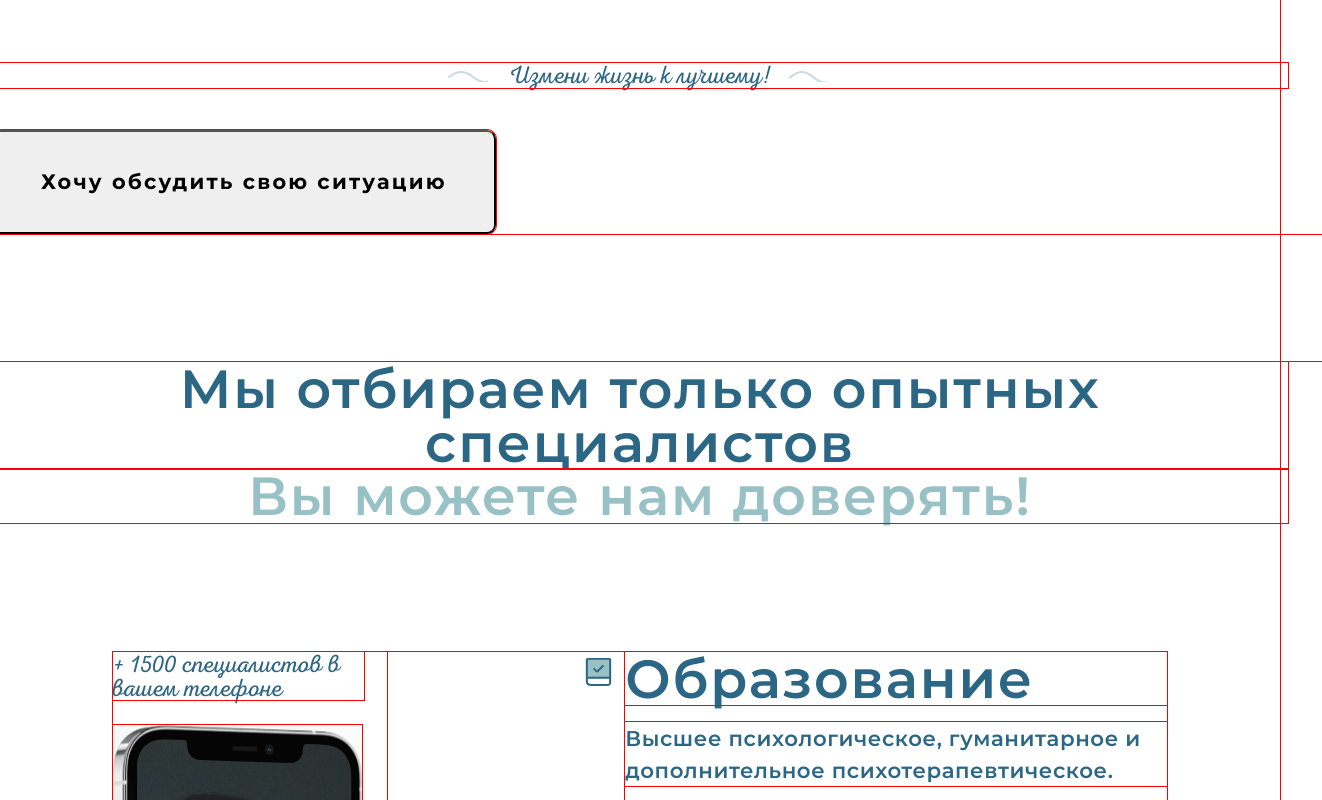
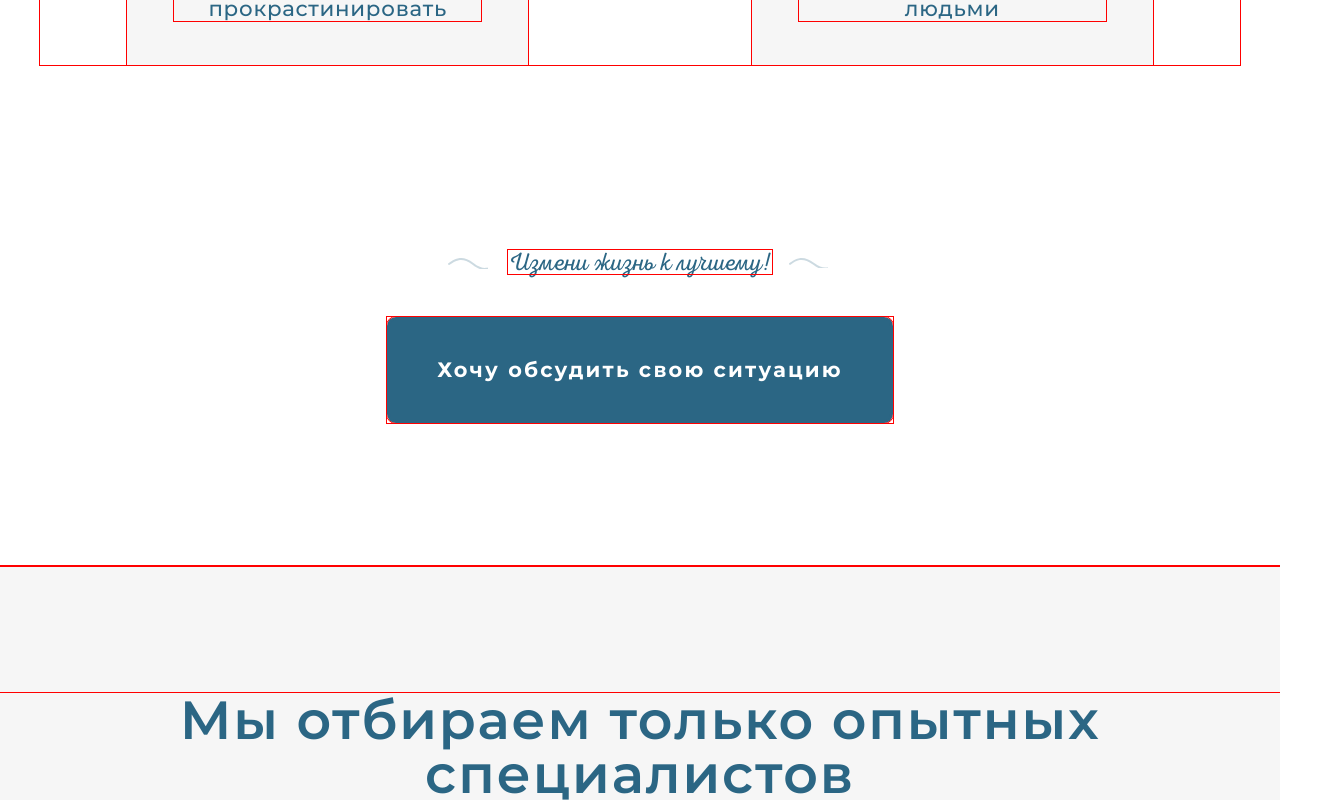
Before and after one commit to proofblame/psy-assistan, a React (Create React App) app: page / in a window 1280 px wide. Shown: the part 1300-2100 px from the top of the page, 1322 px wide, since content can reach past the window. Built offline with nearby package versions, Linux system fonts and the light colour scheme.

Commit message:
finish specialists

```diff
--- a/src/UI/H2/H2.jsx
+++ b/src/UI/H2/H2.jsx
@@ -3,8 +3,7 @@ import classNames from 'classnames';
 import style from './H2.module.scss';
 
 const Header = ({ children, className }) => {
-  const classes = classNames(style.header, style[className]);
-
+  const classes = classNames(style.header, className);
   return <h2 className={classes}>{children}</h2>;
 };
 
--- /dev/null
+++ b/src/UI/Wrap/Wrap.jsx
@@ -0,0 +1,18 @@
+import PropTypes from 'prop-types';
+import classNames from 'classnames';
+import wrap from './Wrap.module.scss';
+
+const Wrap = ({ children }) => {
+  const classes = classNames(wrap.wrap);
+  return <div className={classes}>{children}</div>;
+};
+
+Wrap.propTypes = {
+  children: PropTypes.node,
+};
+
+Wrap.defaultProps = {
+  children: '',
+};
+
+export default Wrap;
--- /dev/null
+++ b/src/UI/Wrap/Wrap.module.scss
@@ -0,0 +1,10 @@
+@import '../../variables/variables.scss';
+
+.wrap {
+  width: 100%;
+  max-width: $maxWidth + px;
+  display: flex;
+  flex-direction: column;
+  align-items: center;
+  margin: 0 auto;
+}
--- a/src/components/App/App.module.scss
+++ b/src/components/App/App.module.scss
@@ -1,6 +1,6 @@
 .app {
   margin: 0 auto;
-  // width: 100vw;
+  width: 100vw;
   display: flex;
   flex-direction: column;
   align-items: center;
--- a/src/components/Reasons/Reasons.jsx
+++ b/src/components/Reasons/Reasons.jsx
@@ -11,13 +11,13 @@ import H2 from '../../UI/H2/H2';
 import Li from '../../UI/UL/Li/Li';
 import UL from '../../UI/UL/UL';
 import IMG from '../../UI/IMG/IMG';
-import Container from '../../UI/Container/Container';
 import Button from '../../UI/Button/Button';
+import Wrap from '../../UI/Wrap/Wrap';
 
 const Reasons = () => {
   return (
     <section className='reasons'>
-      <Container>
+      <Wrap>
         <H2 className={reasons.header}>
           Регулярные сессии с психологом повышают качество жизни
         </H2>
@@ -98,8 +98,10 @@ const Reasons = () => {
           </UL>
         </div>
         <p className={reasons.improve}>Измени жизнь к лучшему!</p>
-        <Button className={reasons.button}>Хочу обсудить свою ситуацию</Button>
-      </Container>
+        <div className={reasons.buttonWrapper}>
+          <Button className='dark'>Хочу обсудить свою ситуацию</Button>
+        </div>
+      </Wrap>
     </section>
   );
 };
--- a/src/components/Reasons/Reasons.module.scss
+++ b/src/components/Reasons/Reasons.module.scss
@@ -23,6 +23,7 @@
   text-align: center;
   @extend %fz-64-18;
   @extend %fonts;
+  @include adaptive(width, 1254, 278);
 }
 
 .item {
@@ -92,9 +93,16 @@
 }
 
 .wrapper {
-  @include adaptivePadding(margin, 150, 0, 50, 0);
+  margin-top: calc(100px + 255 * ((100vw - 320px) / 1556));
+  margin-bottom: calc(50px + 150 * ((100vw - 320px) / 1556));
   display: flex;
   justify-content: center;
+}
+
+.buttonWrapper {
+  display: flex;
+  justify-content: center;
+  margin-bottom: calc(50px + 150 * ((100vw - 320px) / 1556));
 }
 
 .improve {
--- a/src/components/Specialists/Specialists.jsx
+++ b/src/components/Specialists/Specialists.jsx
@@ -1,5 +1,4 @@
 import spec from './Specialists.module.scss';
-import Container from '../../UI/Container/Container';
 import H2 from '../../UI/H2/H2';
 import H3 from '../../UI/H3/H3';
 import IMG from '../../UI/IMG/IMG';
@@ -7,11 +6,13 @@ import UL from '../../UI/UL/UL';
 import Specialist from '../../images/Specialist.svg';
 import Li from '../../UI/UL/Li/Li';
 import Button from '../../UI/Button/Button';
+import Container from '../../UI/Container/Container';
+import Wrap from '../../UI/Wrap/Wrap';
 
 const Specialists = () => {
   return (
-    <section className='specialists'>
-      <Container>
+    <section className={spec.specialists}>
+      <Wrap>
         <div className={spec.headerWrapper}>
           <H2 className={spec.header}>
             Мы отбираем только опытных специалистов
@@ -56,8 +57,11 @@ const Specialists = () => {
             </Li>
           </UL>
         </div>
-        <Button className='dark'>Подобрать своего специалиста</Button>
-      </Container>
+        <div className={spec.buttonWrapper}>
+          <Button className='dark'>Подобрать своего специалиста</Button>
+        </div>
+        <p className={spec.confidential}>100% конфиденциальность</p>
+      </Wrap>
     </section>
   );
 };
--- a/src/components/Specialists/Specialists.module.scss
+++ b/src/components/Specialists/Specialists.module.scss
@@ -1,4 +1,9 @@
 @import '../../variables/variables.scss';
+
+.specialists {
+  background-color: $backgroundListColor;
+  width: 100vw;
+}
 
 %listItem {
   content: '';
@@ -11,6 +16,7 @@
 
 .headerWrapper {
   @include adaptivePadding(margin, 150, 0, 50, 0);
+  width: 100%;
 }
 
 .header {
@@ -43,6 +49,11 @@
     justify-content: space-between;
     align-items: center;
   }
+}
+
+.buttonWrapper {
+  display: flex;
+  justify-content: center;
 }
 
 .text {
@@ -113,3 +124,14 @@
   @extend %fz-24-12;
   margin-bottom: calc(30px + 102 * ((100vw - 320px) / 1556));
 }
+
+.confidential {
+  font-family: NexaScript, Arial sans-serif;
+  @include adaptivePadding(margin, 50, 0, 15, 0);
+  text-align: center;
+  font-style: normal;
+  font-weight: 300;
+  @extend %fz-30;
+  letter-spacing: 0.1em;
+  color: #2b6684;
+}
```
